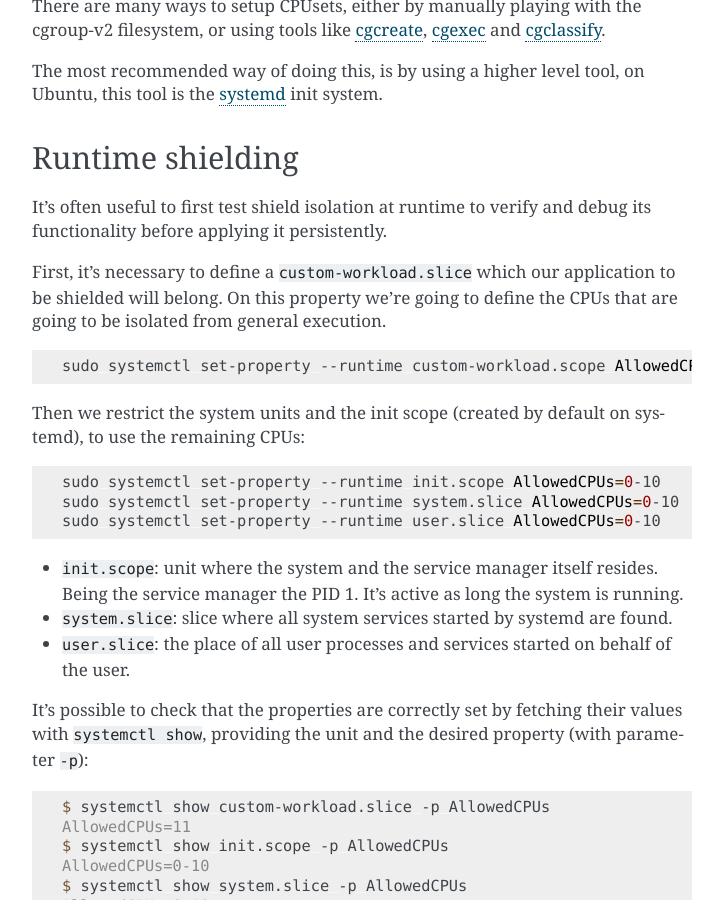
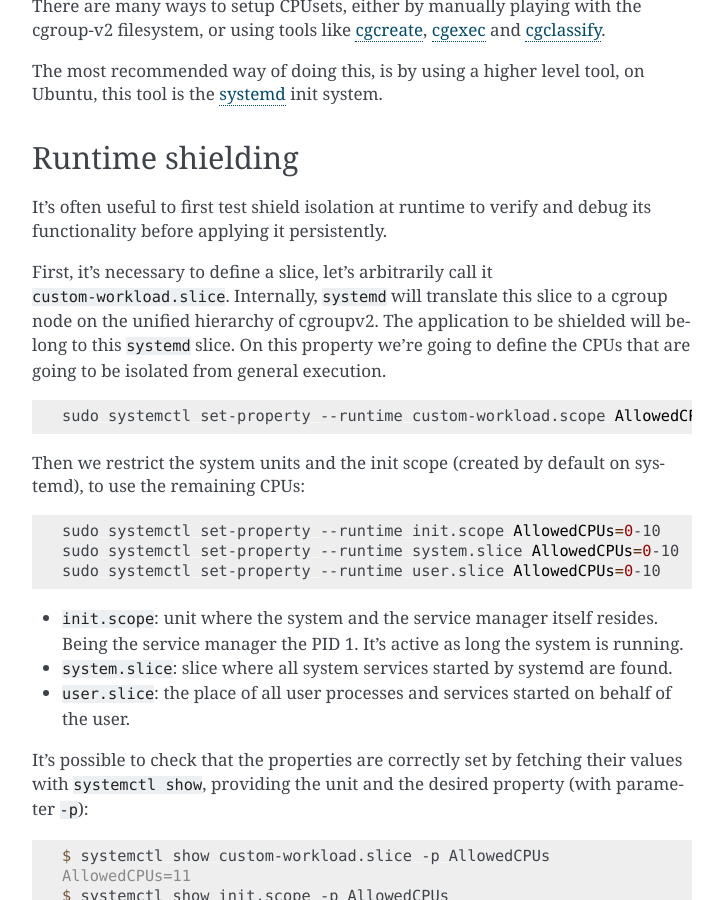
Before and after one commit to canonical/real-time-ubuntu-docs, a Sphinx documentation site: the page built from docs/how-to/using-cpu-sets.md, in a window 1280 px wide and 900 px high, scrolled down 391 px. Shown: the whole window, without its empty margins (388-1111 px from the left). Built offline with Sphinx 7.4.7, drawn with Linux system fonts in a browser that asks for light colours.

Commit message:
feat: add context to systemd slices
Signed-off-by: Lincoln Wallace <lincoln.wallace@canonical.com>

````diff
--- a/docs/how-to/using-cpu-sets.md
+++ b/docs/how-to/using-cpu-sets.md
@@ -14,7 +14,9 @@ The most recommended way of doing this, is by using a higher level tool, on Ubun
 
 It’s often useful to first test shield isolation at runtime to verify and debug its functionality before applying it persistently.
 
-First, it's necessary to define a `custom-workload.slice` which our application to be shielded will belong.
+First, it's necessary to define a slice, let's arbitrarily call it `custom-workload.slice`.
+Internally, `systemd` will translate this slice to a cgroup node on the unified hierarchy of cgroupv2.
+The application to be shielded will belong to this `systemd` slice.
 On this property we're going to define the CPUs that are going to be isolated from general execution.
 
 ```bash
````
